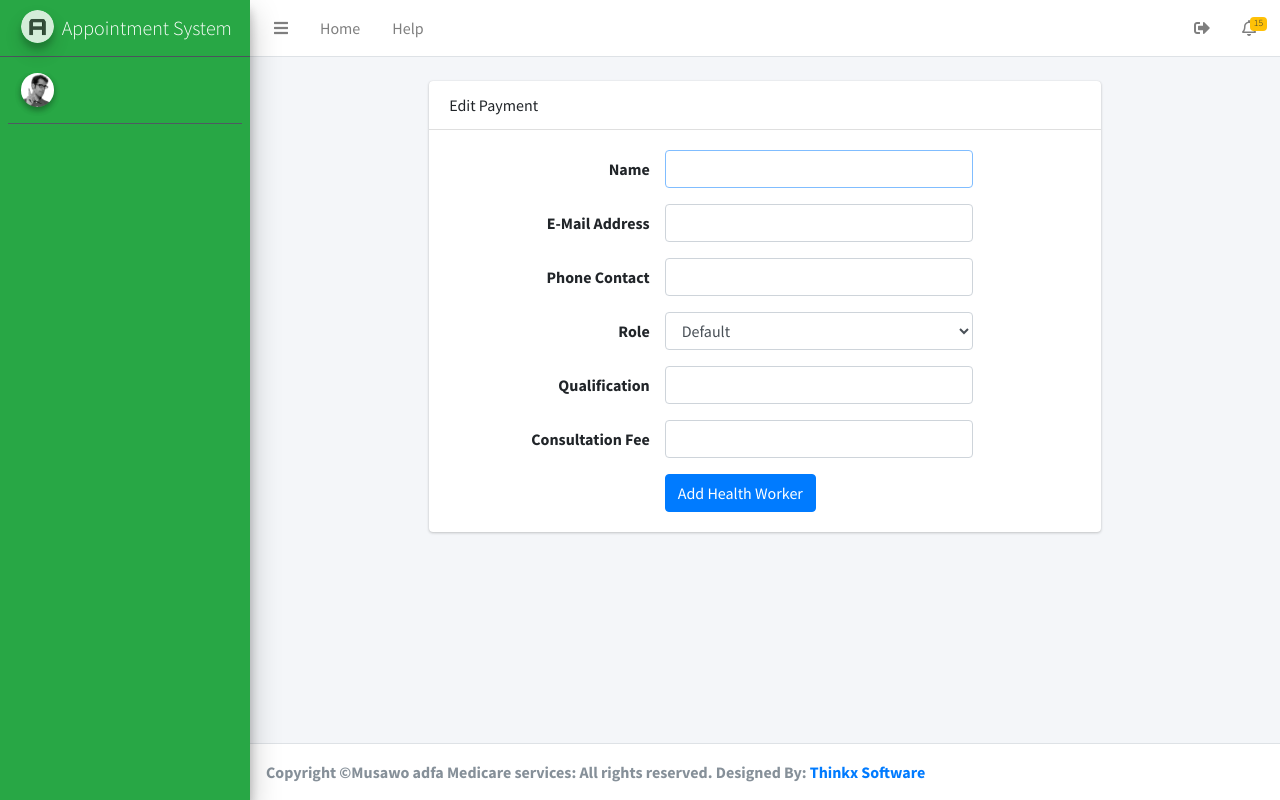
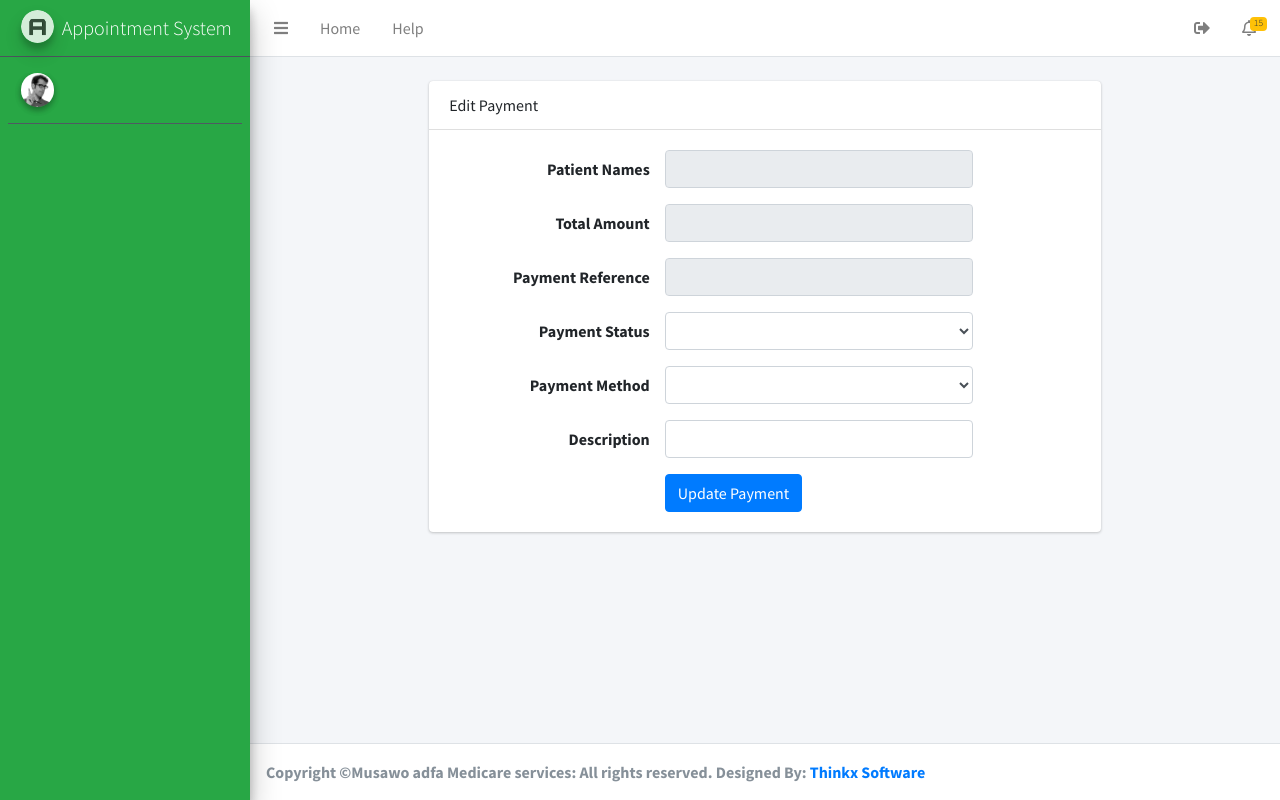
Before and after one commit to Katznicho/musawoappointmentbackend, a Laravel app: page /payments/1/edit in a window 1280 px wide. Run offline with Laravel 8, Linux system fonts and the light colour scheme; data that the repository does not hold is empty; some libraries are stand-ins or nearby versions.

Commit message:
worked on payment model

```diff
--- a/app/Http/Controllers/PaymentController.php
+++ b/app/Http/Controllers/PaymentController.php
@@ -33,23 +33,24 @@ class PaymentController extends Controller
     // update payment
      public function update(Request $request, $id)
     {
-        $this->logInfo('PaymentController', 'update', 'Updating a payment');
 
         $this->validate($request, [
-            'patient_names' => 'required',
-            'doctor_names' => 'required',
-            'request_id' => 'required',
-            'lab_services' => 'required',
-            'description' => 'required',
-            'total_amount' => 'required',
-            'added_charge' => 'required',
-            'lab_charge' => 'required',
-            'doctor_charge' => 'required',
+            'payment_method' => 'required',
             'payment_status' => 'required',
-            'mode_of_payment' => 'required',
-            'payment_reference' => 'required',
-            'narrative' => 'required',
         ]);
+        PatientSummary::find($id)->update(
+            [
+                'mode_of_payment' => $request->payment_method,
+                'payment_status' => $request->payment_status,
+                'narrative' => $request->description,
+            ]
+
+        );
+        //log the activity
+
+        $this->createActivityLog('update', 'Payment updated successfully', 'web', true);
+        return redirect()->route('payments.index')->with('success', 'Payment updated successfully');
+
     }
 
 
--- a/resources/views/payments/edit.blade.php
+++ b/resources/views/payments/edit.blade.php
@@ -9,16 +9,21 @@
                 <div class="card-header">{{ __('Edit Payment') }}</div>
 
                 <div class="card-body">
-                    <form method="POST" action="{{url('/addDoctor')}}" id="addDoctor" name="addDoctor">
+                    <form method="POST" action="{{route('payments.update', $payment->id)}}">
+                        @method('PUT')
                         @csrf
 
                         <div class="form-group row">
-                            <label for="name" class="col-md-4 col-form-label text-md-right">{{ __('Name') }}</label>
+                            <label for="patient_names" class="col-md-4 col-form-label text-md-right">{{ __('Patient Names') }}</label>
 
                             <div class="col-md-6">
-                                <input id="name" type="text" class="form-control @error('name') is-invalid @enderror" name="name" value="{{ old('name') }}" required autocomplete="name" autofocus>
+                                <input id="patient_names" type="text" class="form-control @error('patient_names')
+                                is-invalid @enderror" name="patient_names"
+                                value="{{ $payment->patient_names }}"
+                                disabled
+                                required>
 
-                                @error('name')
+                                @error('email')
                                     <span class="invalid-feedback" role="alert">
                                         <strong>{{ $message }}</strong>
                                     </span>
@@ -27,25 +32,18 @@
                         </div>
 
                         <div class="form-group row">
-                            <label for="email" class="col-md-4 col-form-label text-md-right">{{ __('E-Mail Address') }}</label>
+                            <label for="total_amount" class="col-md-4 col-form-label text-md-right">{{ __('Total Amount') }}</label>
 
                             <div class="col-md-6">
-                                <input id="email" type="text" class="form-control @error('email') is-invalid @enderror" name="email" value="{{ old('email') }}" required autocomplete="email">
+                                <input id="total_amount" type="text" class="form-control
+                                 @error('total_amount') is-invalid @enderror"
+                                 total_amount="total_amount"
+                                 value="{{ $payment->total_amount }}"
+                                 required autocomplete="total_amount"
+                                  readonly
+                                  >
 
-                                @error('email')
-                                    <span class="invalid-feedback" role="alert">
-                                        <strong>{{ $message }}</strong>
-                                    </span>
-                                @enderror
-                            </div>
-                        </div>
-                        <div class="form-group row">
-                            <label for="phone" class="col-md-4 col-form-label text-md-right">{{ __('Phone Contact') }}</label>
-
-                            <div class="col-md-6">
-                                <input id="phone" type="text" class="form-control @error('phone') is-invalid @enderror" name="phone" value="{{ old('phone') }}" required autocomplete="phone">
-
-                                @error('phone')
+                                @error('total_amount')
                                     <span class="invalid-feedback" role="alert">
                                         <strong>{{ $message }}</strong>
                                     </span>
@@ -54,19 +52,18 @@
                         </div>
 
                         <div class="form-group row">
-                            <label for="role" class="col-md-4 col-form-label text-md-right">{{ __('Role') }}</label>
+                            <label for="payment_ref" class="col-md-4 col-form-label text-md-right">{{ __('Payment Reference') }}</label>
 
                             <div class="col-md-6">
-                                <select class="form-control @error('role') is-invalid @enderror" id="role" name="role" value="{{ old('role') }}" required autocomplete="role">
+                                <input id="payment_ref" type="text" class="form-control @error('payment_ref')
+                                is-invalid @enderror" name="payment_ref"
+                                 value="{{ $payment->payment_reference }}"
+                                 required
+                                 autocomplete="payment_ref"
+                                 disabled
+                                 >
 
-                                    <option>Default</option>
-                                    <option>Nurse</option>
-                                    <option>Doctor</option>
-                                    <option>Physiotherapist</option>
-                                    <option>Technician</option>
-                                </select>
-
-                                @error('role')
+                                @error('payment_ref')
                                     <span class="invalid-feedback" role="alert">
                                         <strong>{{ $message }}</strong>
                                     </span>
@@ -74,13 +71,79 @@
                             </div>
                         </div>
 
+
                         <div class="form-group row">
-                            <label for="qualification" class="col-md-4 col-form-label text-md-right">{{ __('Qualification') }}</label>
+                            <label for="payment_status" class="col-md-4 col-form-label text-md-right">{{ __('Payment Status') }}</label>
 
                             <div class="col-md-6">
-                                <input id="qualification" type="text" class="form-control @error('qualification') is-invalid @enderror" name="qualification" required autocomplete="qualification">
+                                <select class="form-control @error('payment_status') is-invalid @enderror"
+                                id="payment_status"
+                                 name="payment_status" value="{{ old('payment_status') }}"
+                                 required autocomplete="payment_status">
+                                  <option selected>
+                                    {{
+                                        $payment->payment_status
 
-                                @error('qualification')
+                                    }}
+
+                                  </option>
+
+                                    <option>pending</option>
+                                    <option>completed</option>
+
+                                </select>
+
+                                @error('payment_status')
+                                    <span class="invalid-feedback" role="alert">
+                                        <strong>{{ $message }}</strong>
+                                    </span>
+                                @enderror
+                            </div>
+                        </div>
+                        {{-- mode of payment --}}
+                        <div class="form-group row">
+                            <label for="payment_method" class="col-md-4 col-form-label text-md-right">{{ __('Payment Method') }}</label>
+
+                            <div class="col-md-6">
+                                <select class="form-control @error('payment_method') is-invalid @enderror" id="payment_method"
+                                 name="payment_method" value="{{ old('payment_method') }}"
+                                 required autocomplete="payment_method">
+                                  <option selected>
+                                    {{
+                                        $payment->mode_of_payment
+
+                                    }}
+
+                                  </option>
+
+                                    <option>mobile money</option>
+                                    <option>cash</option>
+                                    <option>merchant code</option>
+                                    <option>app</option>
+
+                                </select>
+
+                                @error('paymet_method')
+                                    <span class="invalid-feedback" role="alert">
+                                        <strong>{{ $message }}</strong>
+                                    </span>
+                                @enderror
+                            </div>
+                        </div>
+                        {{-- mode of payment --}}
+
+                        <div class="form-group row">
+                            <label for="description" class="col-md-4 col-form-label text-md-right">{{ __('Description') }}</label>
+
+                            <div class="col-md-6">
+                                <input id="description"
+                                type="text" class="form-control
+                                @error('description') is-invalid @enderror" name="description"
+                                required autocomplete="description"
+                                value="{{ $payment->narrative }}"
+                                >
+
+                                @error('description')
                                     <span class="invalid-feedback" role="alert">
                                         <strong>{{ $message }}</strong>
                                     </span>
@@ -88,24 +151,11 @@
                             </div>
                         </div>
 
-                        <div class="form-group row">
-                            <label for="charges" class="col-md-4 col-form-label text-md-right">{{ __('Consultation Fee') }}</label>
-
-                            <div class="col-md-6">
-                                <input id="charges" type="number" class="form-control @error('charges') is-invalid @enderror" name="charges" required autocomplete="charges" required>
-
-                                @error('charges')
-                                    <span class="invalid-feedback" role="alert">
-                                        <strong>{{ $message }}</strong>
-                                    </span>
-                                @enderror
-                            </div>
-                        </div>
 
                         <div class="form-group row mb-0">
                             <div class="col-md-6 offset-md-4">
                                 <button type="submit" class="btn btn-primary">
-                                    {{ __('Add Health Worker') }}
+                                    {{ __('Update Payment') }}
                                 </button>
                             </div>
                         </div>
--- a/resources/views/payments/index.blade.php
+++ b/resources/views/payments/index.blade.php
@@ -2,9 +2,9 @@
 
 @section('content')
 <div class="container">
-   @if(session('status'))
+   @if(session('success'))
         <div class="alert alert-success">
-            {{ session('status') }}
+            {{ session('success') }}
         </div>
   @endif
 <div class="card">
```
Also changed, not shown: app/Http/Controllers/Api/RequestController.php (+7 -2 lines), app/Traits/HelperTrait.php (added, +16 -0 lines).
